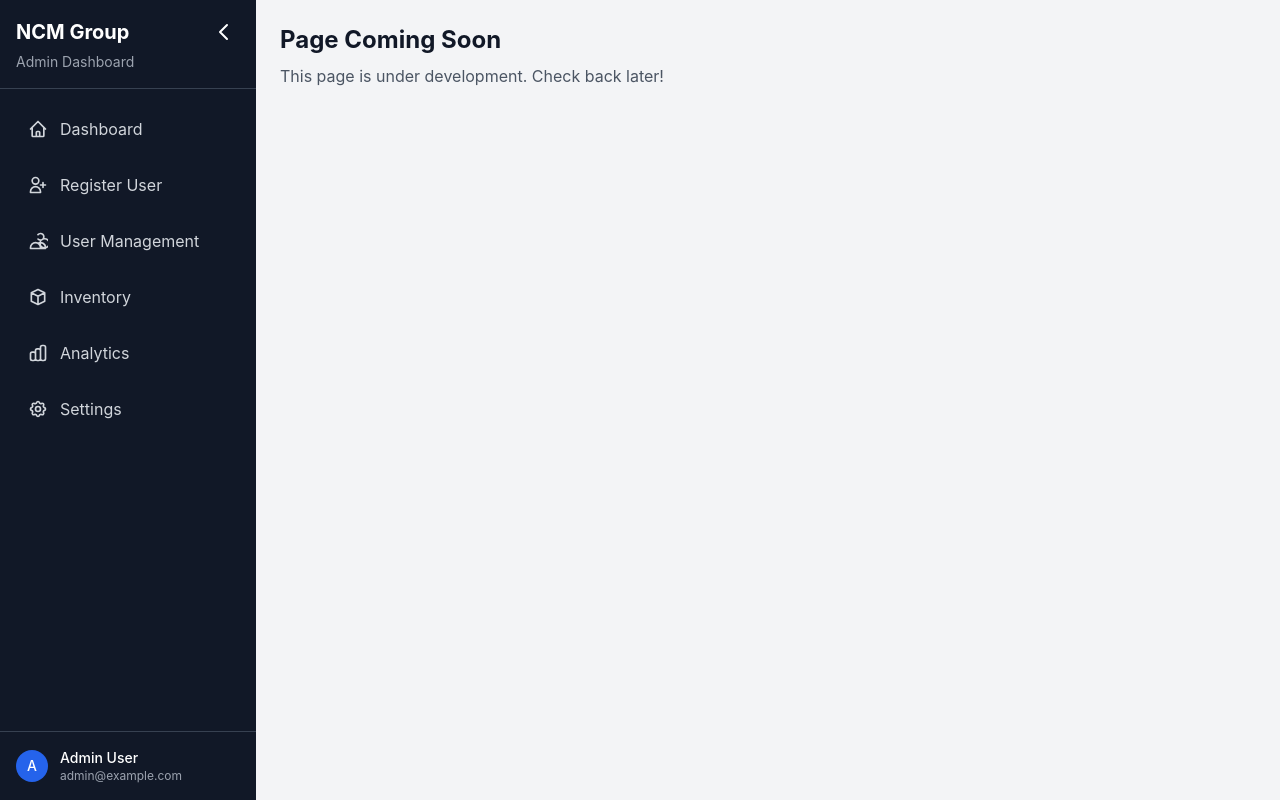
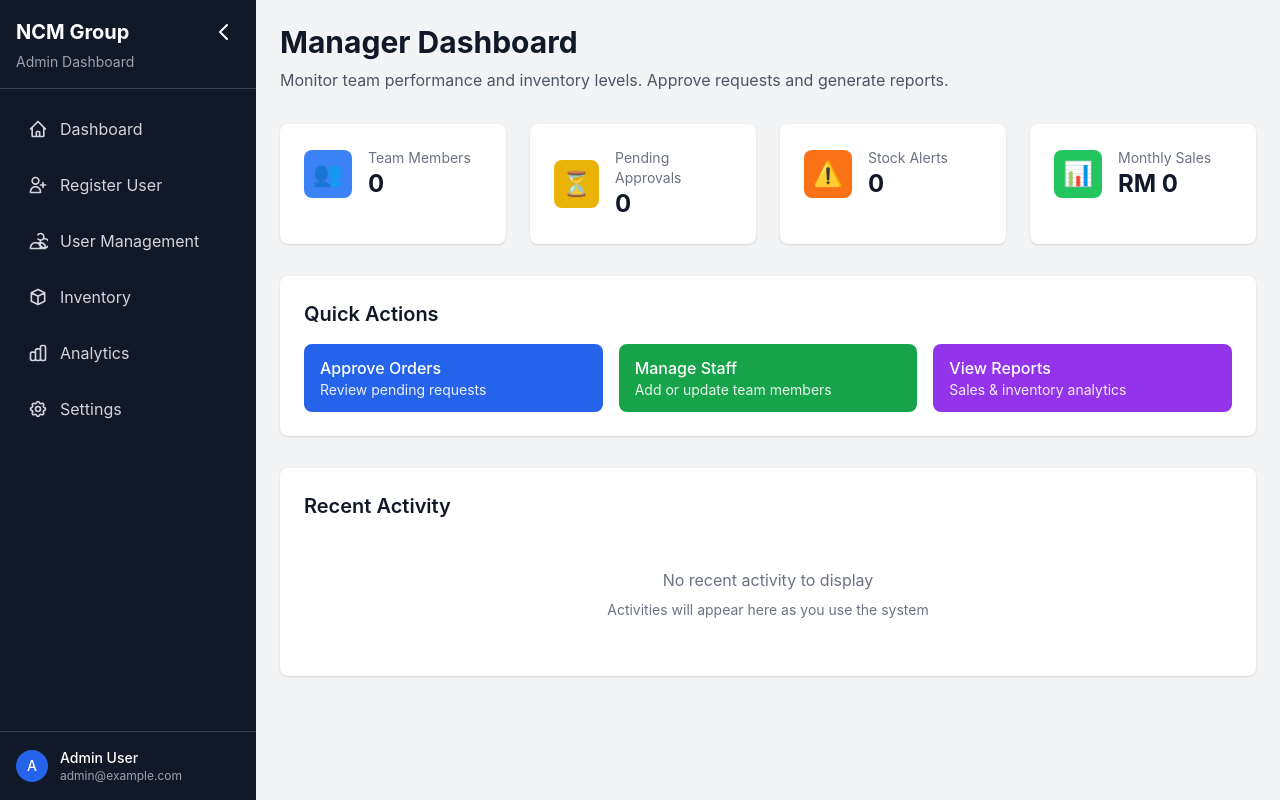
Before and after one commit to HaoYuYong/FYP_ERP_System, a React (Create React App) app in the folder client/: page /managerhome in a window 1280 px wide. Built offline with nearby package versions, Linux system fonts and the light colour scheme; no server answers; the HTML template or start-up script is replaced by a standard one.

Commit message:
Add Manager & Staff Home Page

```diff
--- a/client/src/App.tsx
+++ b/client/src/App.tsx
@@ -2,6 +2,8 @@ import React from 'react';
 import { BrowserRouter as Router, Routes, Route } from 'react-router-dom';
 import Layout from './components/layout/Layout';
 import AdminHome from './pages/AdminHome';
+import ManagerHome from './pages/ManagerHome';
+import StaffHome from './pages/StaffHome';
 import RegisterPage from './pages/RegisterPage';
 import TestUsers from './pages/TestUsers';
 
@@ -37,7 +39,7 @@ function App() {
     // Dashboard - Main admin page
     {
       name: 'Dashboard',
-      href: '/',
+      href: '/adminhome',
       icon: HomeIcon
     },
 
@@ -105,7 +107,9 @@ function App() {
            * ROUTE: DASHBOARD (/)
            * Main admin dashboard - shown when user visits root URL
            */}
-          <Route path="/" element={<AdminHome />} />
+          <Route path="/adminhome" element={<AdminHome />} />
+          <Route path="/managerhome" element={<ManagerHome />} />
+          <Route path="/staffhome" element={<StaffHome />} />
 
           {/**
            * ROUTE: REGISTER PAGE (/register)
--- /dev/null
+++ b/client/src/pages/ManagerHome.tsx
@@ -0,0 +1,66 @@
+import React from 'react';
+
+const ManagerHome: React.FC = () => {
+  return (
+    <div className="p-6">
+      <div className="mb-8">
+        <h1 className="text-3xl font-bold text-gray-900">Manager Dashboard</h1>
+        <p className="text-gray-600 mt-2">
+          Monitor team performance and inventory levels. Approve requests and generate reports.
+        </p>
+      </div>
+
+      {/* Dashboard Stats */}
+      <div className="grid grid-cols-1 md:grid-cols-2 lg:grid-cols-4 gap-6 mb-8">
+        {[
+          { title: 'Team Members', value: '0', color: 'bg-blue-500', icon: '👥' },
+          { title: 'Pending Approvals', value: '0', color: 'bg-yellow-500', icon: '⏳' },
+          { title: 'Stock Alerts', value: '0', color: 'bg-orange-500', icon: '⚠️' },
+          { title: 'Monthly Sales', value: 'RM 0', color: 'bg-green-500', icon: '📊' },
+        ].map((stat) => (
+          <div key={stat.title} className="bg-white rounded-lg shadow p-6">
+            <div className="flex items-center">
+              <div className={`${stat.color} w-12 h-12 rounded-lg flex items-center justify-center mr-4`}>
+                <span className="text-white text-2xl">{stat.icon}</span>
+              </div>
+              <div>
+                <p className="text-gray-500 text-sm">{stat.title}</p>
+                <p className="text-2xl font-bold text-gray-900">{stat.value}</p>
+              </div>
+            </div>
+          </div>
+        ))}
+      </div>
+
+      {/* Quick Actions */}
+      <div className="bg-white rounded-lg shadow p-6 mb-8">
+        <h2 className="text-xl font-semibold text-gray-900 mb-4">Quick Actions</h2>
+        <div className="grid grid-cols-1 md:grid-cols-2 lg:grid-cols-3 gap-4">
+          <button className="bg-primary-600 text-white py-3 px-4 rounded-lg hover:bg-primary-700 transition-colors text-left">
+            <div className="font-medium">Approve Orders</div>
+            <div className="text-sm opacity-90">Review pending requests</div>
+          </button>
+          <button className="bg-green-600 text-white py-3 px-4 rounded-lg hover:bg-green-700 transition-colors text-left">
+            <div className="font-medium">Manage Staff</div>
+            <div className="text-sm opacity-90">Add or update team members</div>
+          </button>
+          <button className="bg-purple-600 text-white py-3 px-4 rounded-lg hover:bg-purple-700 transition-colors text-left">
+            <div className="font-medium">View Reports</div>
+            <div className="text-sm opacity-90">Sales & inventory analytics</div>
+          </button>
+        </div>
+      </div>
+
+      {/* Recent Activity (Placeholder) */}
+      <div className="bg-white rounded-lg shadow p-6">
+        <h2 className="text-xl font-semibold text-gray-900 mb-4">Recent Activity</h2>
+        <div className="text-center py-8 text-gray-500">
+          <p>No recent activity to display</p>
+          <p className="text-sm mt-2">Activities will appear here as you use the system</p>
+        </div>
+      </div>
+    </div>
+  );
+};
+
+export default ManagerHome;
--- /dev/null
+++ b/client/src/pages/StaffHome.tsx
@@ -0,0 +1,66 @@
+import React from 'react';
+
+const StaffHome: React.FC = () => {
+  return (
+    <div className="p-6">
+      <div className="mb-8">
+        <h1 className="text-3xl font-bold text-gray-900">Staff Dashboard</h1>
+        <p className="text-gray-600 mt-2">
+          Manage daily inventory tasks, process orders, and track stock levels.
+        </p>
+      </div>
+
+      {/* Dashboard Stats */}
+      <div className="grid grid-cols-1 md:grid-cols-2 lg:grid-cols-4 gap-6 mb-8">
+        {[
+          { title: 'Products to Restock', value: '0', color: 'bg-blue-500', icon: '📦' },
+          { title: 'Open Orders', value: '0', color: 'bg-yellow-500', icon: '📋' },
+          { title: 'Low Stock Items', value: '0', color: 'bg-orange-500', icon: '⚠️' },
+          { title: 'Today\'s Sales', value: 'RM 0', color: 'bg-green-500', icon: '💰' },
+        ].map((stat) => (
+          <div key={stat.title} className="bg-white rounded-lg shadow p-6">
+            <div className="flex items-center">
+              <div className={`${stat.color} w-12 h-12 rounded-lg flex items-center justify-center mr-4`}>
+                <span className="text-white text-2xl">{stat.icon}</span>
+              </div>
+              <div>
+                <p className="text-gray-500 text-sm">{stat.title}</p>
+                <p className="text-2xl font-bold text-gray-900">{stat.value}</p>
+              </div>
+            </div>
+          </div>
+        ))}
+      </div>
+
+      {/* Quick Actions */}
+      <div className="bg-white rounded-lg shadow p-6 mb-8">
+        <h2 className="text-xl font-semibold text-gray-900 mb-4">Quick Actions</h2>
+        <div className="grid grid-cols-1 md:grid-cols-2 lg:grid-cols-3 gap-4">
+          <button className="bg-primary-600 text-white py-3 px-4 rounded-lg hover:bg-primary-700 transition-colors text-left">
+            <div className="font-medium">Process Orders</div>
+            <div className="text-sm opacity-90">Fulfill pending orders</div>
+          </button>
+          <button className="bg-green-600 text-white py-3 px-4 rounded-lg hover:bg-green-700 transition-colors text-left">
+            <div className="font-medium">Update Stock</div>
+            <div className="text-sm opacity-90">Adjust inventory levels</div>
+          </button>
+          <button className="bg-purple-600 text-white py-3 px-4 rounded-lg hover:bg-purple-700 transition-colors text-left">
+            <div className="font-medium">Scan Barcode</div>
+            <div className="text-sm opacity-90">Quick product lookup</div>
+          </button>
+        </div>
+      </div>
+
+      {/* Recent Activity (Placeholder) */}
+      <div className="bg-white rounded-lg shadow p-6">
+        <h2 className="text-xl font-semibold text-gray-900 mb-4">Recent Activity</h2>
+        <div className="text-center py-8 text-gray-500">
+          <p>No recent activity to display</p>
+          <p className="text-sm mt-2">Activities will appear here as you use the system</p>
+        </div>
+      </div>
+    </div>
+  );
+};
+
+export default StaffHome;
```
